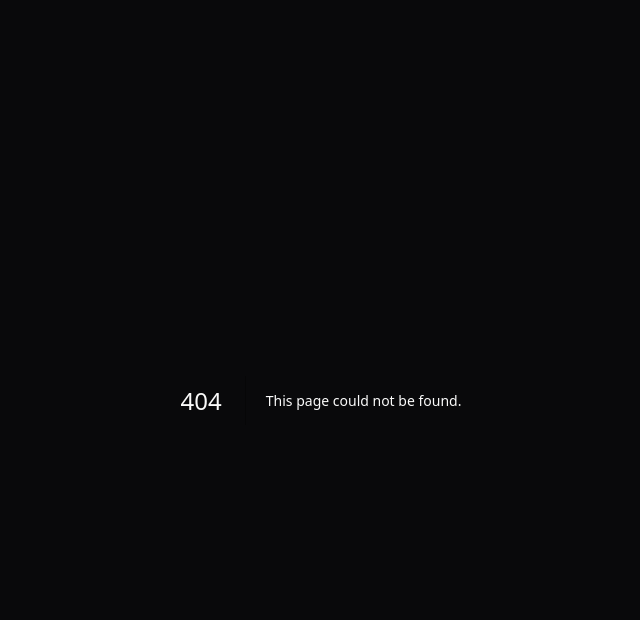
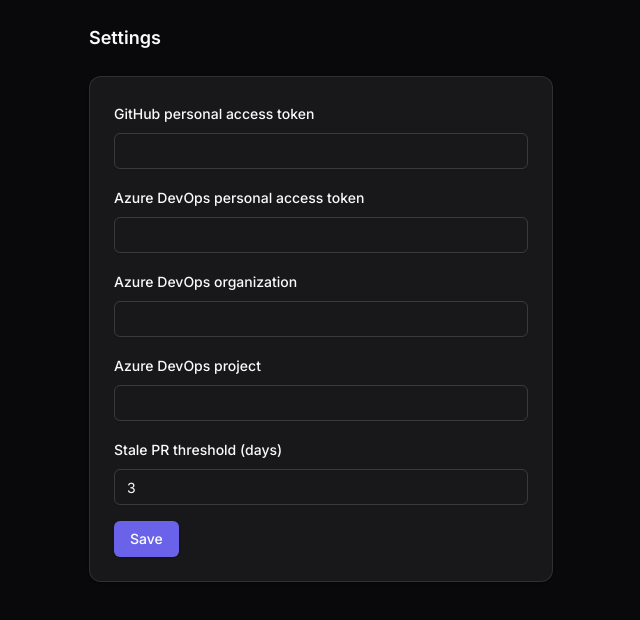
Before and after one commit to chriskievit/ariadne, a Next.js app: page /settings in a window 1280 px wide. Before the commit this address had no page. Shown: the top 620 px of the page, without its empty margins (319-959 px from the left). Built offline with nearby package versions, Linux system fonts and the light colour scheme; no server answers; the database is empty.

Commit message:
Add quick-add and settings forms using shadcn Form + zod validation

```diff
--- /dev/null
+++ b/app/settings/page.tsx
@@ -0,0 +1,13 @@
+import SettingsForm from '@/components/SettingsForm';
+import { db } from '@/lib/db-instance';
+import { getAllSettings } from '@/lib/settings-repo';
+
+export default function SettingsPage() {
+  const settings = getAllSettings(db);
+  return (
+    <main className="mx-auto max-w-lg space-y-6 p-6">
+      <h1 className="text-lg font-semibold">Settings</h1>
+      <SettingsForm initialSettings={settings} />
+    </main>
+  );
+}
--- a/components/Dashboard.tsx
+++ b/components/Dashboard.tsx
@@ -6,6 +6,7 @@
 import { Card, CardContent } from '@/components/ui/card';
 import SprintProgressHeader from './SprintProgressHeader';
 import ItemSection from './ItemSection';
+import QuickAddForm from './QuickAddForm';
 import {
   fetchDashboardData,
   triggerSync,
@@ -105,6 +106,7 @@
           </Accordion>
         </CardContent>
       </Card>
+      <QuickAddForm onSubmit={handleQuickAdd} />
     </main>
   );
 }
--- /dev/null
+++ b/components/QuickAddForm.tsx
@@ -0,0 +1,103 @@
+'use client';
+
+import { useState } from 'react';
+import { useForm } from 'react-hook-form';
+import { zodResolver } from '@hookform/resolvers/zod';
+import { z } from 'zod';
+import { Plus } from 'lucide-react';
+import { Button } from '@/components/ui/button';
+import { Card, CardContent } from '@/components/ui/card';
+import { Form, FormControl, FormField, FormItem, FormLabel, FormMessage } from '@/components/ui/form';
+import { Input } from '@/components/ui/input';
+
+const quickAddSchema = z.object({
+  title: z.string().min(1, 'Title is required'),
+  category: z.string().optional(),
+  dueDate: z.string().optional(),
+});
+
+type QuickAddValues = z.infer<typeof quickAddSchema>;
+
+interface Props {
+  onSubmit: (input: { title: string; category?: string; dueDate?: string }) => void;
+}
+
+export default function QuickAddForm({ onSubmit }: Props) {
+  const [open, setOpen] = useState(false);
+  const form = useForm<QuickAddValues>({
+    resolver: zodResolver(quickAddSchema),
+    defaultValues: { title: '', category: '', dueDate: '' },
+  });
+
+  function handleSubmit(values: QuickAddValues) {
+    onSubmit({ title: values.title, category: values.category || undefined, dueDate: values.dueDate || undefined });
+    form.reset();
+    setOpen(false);
+  }
+
+  if (!open) {
+    return (
+      <Button type="button" variant="outline" className="border-dashed" onClick={() => setOpen(true)}>
+        <Plus className="h-4 w-4" /> Add ad-hoc item
+      </Button>
+    );
+  }
+
+  return (
+    <Card>
+      <CardContent className="pt-6">
+        <Form {...form}>
+          <form onSubmit={form.handleSubmit(handleSubmit)} className="space-y-4">
+            <FormField
+              control={form.control}
+              name="title"
+              render={({ field }) => (
+                <FormItem>
+                  <FormLabel>Title</FormLabel>
+                  <FormControl>
+                    <Input {...field} />
+                  </FormControl>
+                  <FormMessage />
+                </FormItem>
+              )}
+            />
+            <div className="flex gap-3">
+              <FormField
+                control={form.control}
+                name="category"
+                render={({ field }) => (
+                  <FormItem className="flex-1">
+                    <FormLabel>Category</FormLabel>
+                    <FormControl>
+                      <Input {...field} />
+                    </FormControl>
+                    <FormMessage />
+                  </FormItem>
+                )}
+              />
+              <FormField
+                control={form.control}
+                name="dueDate"
+                render={({ field }) => (
+                  <FormItem className="flex-1">
+                    <FormLabel>Due date (optional)</FormLabel>
+                    <FormControl>
+                      <Input type="date" {...field} />
+                    </FormControl>
+                    <FormMessage />
+                  </FormItem>
+                )}
+              />
+            </div>
+            <div className="flex gap-2">
+              <Button type="submit">Add</Button>
+              <Button type="button" variant="outline" onClick={() => setOpen(false)}>
+                Cancel
+              </Button>
+            </div>
+          </form>
+        </Form>
+      </CardContent>
+    </Card>
+  );
+}
--- /dev/null
+++ b/components/SettingsForm.tsx
@@ -0,0 +1,124 @@
+'use client';
+
+import { useState } from 'react';
+import { useForm } from 'react-hook-form';
+import { zodResolver } from '@hookform/resolvers/zod';
+import { z } from 'zod';
+import { Button } from '@/components/ui/button';
+import { Card, CardContent } from '@/components/ui/card';
+import { Form, FormControl, FormField, FormItem, FormLabel, FormMessage } from '@/components/ui/form';
+import { Input } from '@/components/ui/input';
+import { SETTINGS_KEYS, DEFAULT_STALE_DAYS } from '@/lib/config';
+
+const settingsSchema = z.object({
+  [SETTINGS_KEYS.githubPat]: z.string().optional(),
+  [SETTINGS_KEYS.adoPat]: z.string().optional(),
+  [SETTINGS_KEYS.adoOrg]: z.string().optional(),
+  [SETTINGS_KEYS.adoProject]: z.string().optional(),
+  [SETTINGS_KEYS.staleDays]: z.string().optional(),
+});
+
+type SettingsValues = z.infer<typeof settingsSchema>;
+
+interface Props {
+  initialSettings: Record<string, string>;
+}
+
+export default function SettingsForm({ initialSettings }: Props) {
+  const [saved, setSaved] = useState(false);
+  const form = useForm<SettingsValues>({
+    resolver: zodResolver(settingsSchema),
+    defaultValues: {
+      [SETTINGS_KEYS.githubPat]: initialSettings[SETTINGS_KEYS.githubPat] ?? '',
+      [SETTINGS_KEYS.adoPat]: initialSettings[SETTINGS_KEYS.adoPat] ?? '',
+      [SETTINGS_KEYS.adoOrg]: initialSettings[SETTINGS_KEYS.adoOrg] ?? '',
+      [SETTINGS_KEYS.adoProject]: initialSettings[SETTINGS_KEYS.adoProject] ?? '',
+      [SETTINGS_KEYS.staleDays]: initialSettings[SETTINGS_KEYS.staleDays] ?? String(DEFAULT_STALE_DAYS),
+    },
+  });
+
+  async function handleSubmit(values: SettingsValues) {
+    await fetch('/api/settings', { method: 'POST', body: JSON.stringify(values) });
+    setSaved(true);
+  }
+
+  return (
+    <Card>
+      <CardContent className="pt-6">
+        <Form {...form}>
+          <form onSubmit={form.handleSubmit(handleSubmit)} className="space-y-4">
+            <FormField
+              control={form.control}
+              name={SETTINGS_KEYS.githubPat}
+              render={({ field }) => (
+                <FormItem>
+                  <FormLabel>GitHub personal access token</FormLabel>
+                  <FormControl>
+                    <Input type="password" {...field} />
+                  </FormControl>
+                  <FormMessage />
+                </FormItem>
+              )}
+            />
+            <FormField
+              control={form.control}
+              name={SETTINGS_KEYS.adoPat}
+              render={({ field }) => (
+                <FormItem>
+                  <FormLabel>Azure DevOps personal access token</FormLabel>
+                  <FormControl>
+                    <Input type="password" {...field} />
+                  </FormControl>
+                  <FormMessage />
+                </FormItem>
+              )}
+            />
+            <FormField
+              control={form.control}
+              name={SETTINGS_KEYS.adoOrg}
+              render={({ field }) => (
+                <FormItem>
+                  <FormLabel>Azure DevOps organization</FormLabel>
+                  <FormControl>
+                    <Input {...field} />
+                  </FormControl>
+                  <FormMessage />
+                </FormItem>
+              )}
+            />
+            <FormField
+              control={form.control}
+              name={SETTINGS_KEYS.adoProject}
+              render={({ field }) => (
+                <FormItem>
+                  <FormLabel>Azure DevOps project</FormLabel>
+                  <FormControl>
+                    <Input {...field} />
+                  </FormControl>
+                  <FormMessage />
+                </FormItem>
+              )}
+            />
+            <FormField
+              control={form.control}
+              name={SETTINGS_KEYS.staleDays}
+              render={({ field }) => (
+                <FormItem>
+                  <FormLabel>Stale PR threshold (days)</FormLabel>
+                  <FormControl>
+                    <Input type="number" {...field} />
+                  </FormControl>
+                  <FormMessage />
+                </FormItem>
+              )}
+            />
+            <div className="flex items-center gap-3">
+              <Button type="submit">Save</Button>
+              {saved && <span className="text-sm text-muted-foreground">Saved.</span>}
+            </div>
+          </form>
+        </Form>
+      </CardContent>
+    </Card>
+  );
+}
```
